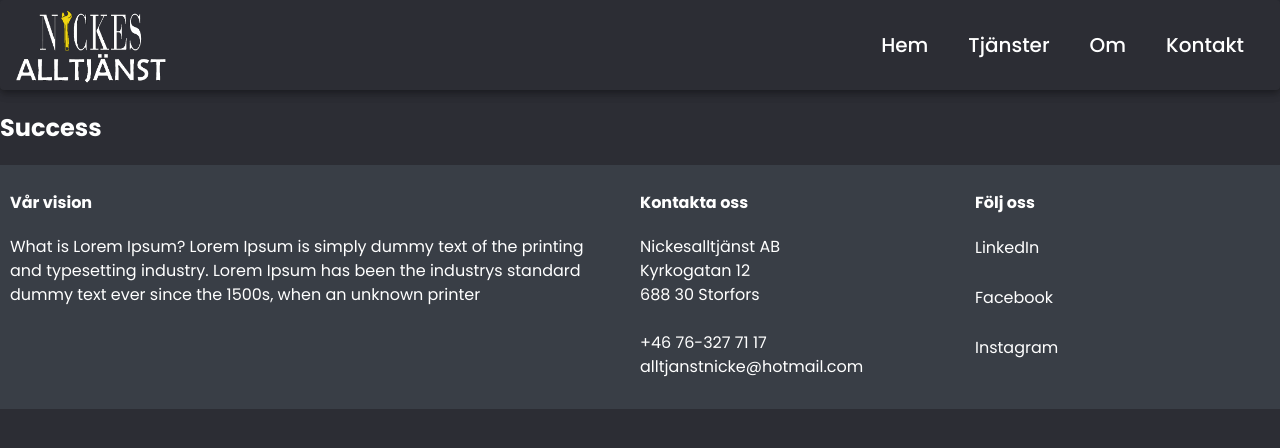
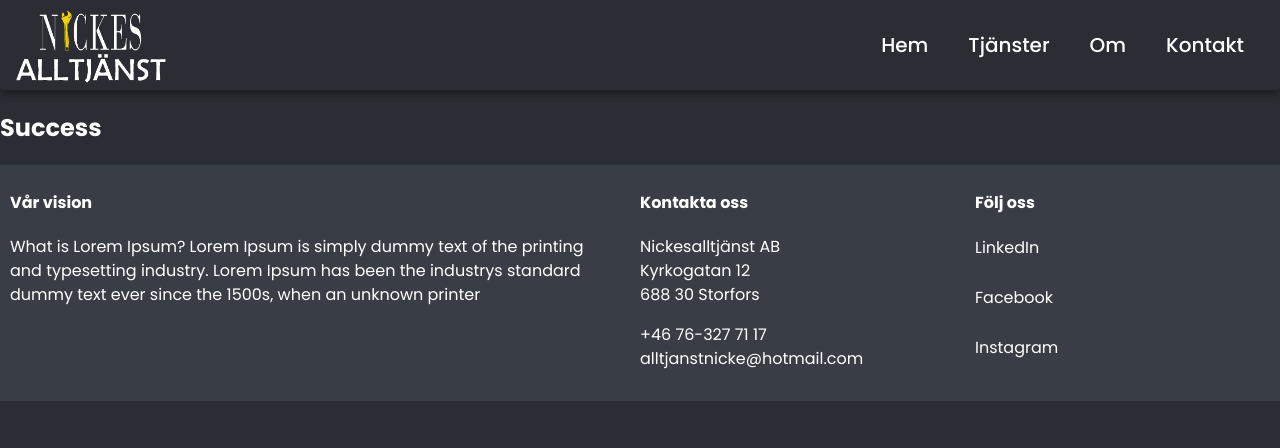
Before and after one commit to skinksteek/nickesalltjanst, a React (Create React App) app: page /success in a window 1280 px wide. Shown: the top 448 px of the page. Built offline with nearby package versions, Linux system fonts and the light colour scheme.

Commit message:
footer changes

```diff
--- a/src/components/Footer.js
+++ b/src/components/Footer.js
@@ -28,10 +28,11 @@ const Footer = () => {
             <br></br>
             688 30 Storfors
             <br></br>
-            <br></br>
-            +46 76-327 71 17
-            <br></br>
-            alltjanstnicke@hotmail.com
+            <p>
+              +46 76-327 71 17
+              <br></br>
+              alltjanstnicke@hotmail.com
+            </p>
           </p>
         </div>
         <div className="footer-follow footer-25">
```
